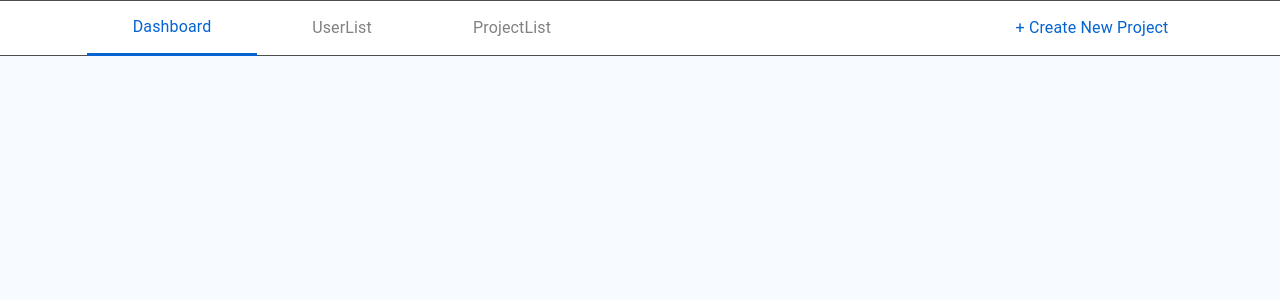
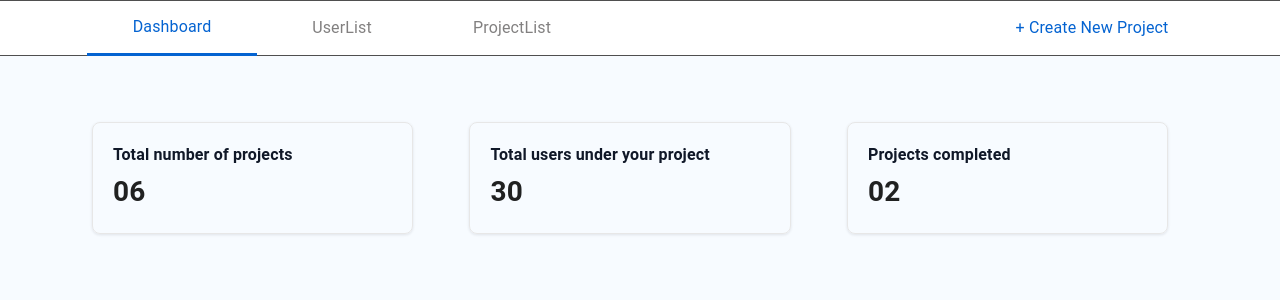
Before and after one commit to MunafHajir/tasksheet-manager, a React (Create React App) app in the folder tasksheet-manager/: page / in a window 1280 px wide. Shown: the top 300 px of the page. Built offline with nearby package versions, Linux system fonts and the light colour scheme.

Commit message:
Added  Dashboard Ui

```diff
--- a/tasksheet-manager/package.json
+++ b/tasksheet-manager/package.json
@@ -14,10 +14,6 @@
     "@testing-library/user-event": "^13.5.0",
     "@types/highcharts": "^7.0.0",
     "axios": "^1.6.3",
-<<<<<<< HEAD
-=======
-    "highcharts": "^11.2.0",
->>>>>>> 018cedd637285c08a927e67c90ee3a710e5bc2bc
     "highcharts-react-official": "^3.2.1",
     "react": "^18.2.0",
     "react-dom": "^18.2.0",
--- a/tasksheet-manager/src/App.js
+++ b/tasksheet-manager/src/App.js
@@ -1,5 +1,6 @@
 
 import CreateNewProject from "Containers/CreateNewProject/CreateNewProject";
+import Dashboard from "Containers/Dashboard/Dashboard";
 import DashboardProjectList from "Containers/DashboardProjectList/DashboardProjectList";
 import ProjectDetail from "Containers/DashboardProjectList/ProjectDetail/ProjectDetail";
 import DashboardUserList from "Containers/DashboardUserList/DashboardUserList";
@@ -17,10 +18,12 @@ const App = () => {
           <Route path="/ProjectList" element={<DashboardProjectList />} />
           <Route path="/ProjectList/:ProjectName" element={<ProjectDetail />} />
           <Route path="/UserList" element={<DashboardUserList />} />
+
+          <Route path="/" element={<Dashboard/>}/>
           <Route
             path="/UserList/:ProjectName"
             element={<PaticularUserSection/>}
-          />
+  />
           <Route path="/CreateNewProject" element={<CreateNewProject />} />
         </Routes>
       </Layout>
--- /dev/null
+++ b/tasksheet-manager/src/Containers/Dashboard/Card/Card.jsx
@@ -0,0 +1,41 @@
+import React from "react";
+import { createUseStyles } from "react-jss";
+import { Box, Typography } from "@mui/material";
+
+const useStyles = createUseStyles({
+  container: {
+    border: "1px solid #e7e7e7",
+    borderRadius: "8px",
+    padding: 20,
+    margin: 20,
+    flex: "0 0 28.3%",
+    textAlign: "center",
+    boxShadow: "0 1px 3px 0px rgba(16, 24, 40, 0.10)",
+  },
+  Text: {
+    display: "flex",
+    flexDirection: "column",
+    gap: "4px",
+   alignItems:"flex-start",
+
+  },
+});
+
+const Card = ({variantT, variantU, title, number, classesT, classesU}) => {
+  const classes = useStyles();
+
+  return (
+    <Box className={classes.container}>
+      <Box className={classes.Text}>
+        <Typography variant={variantT} className={`${classesT}`}>
+          {title}
+        </Typography>
+        <Typography variant={variantU} className={`${classesU}`}>
+          {number}
+        </Typography>
+      </Box>
+    </Box>
+  );
+};
+
+export default Card;
--- /dev/null
+++ b/tasksheet-manager/src/Containers/Dashboard/Card/CardContainer.jsx
@@ -0,0 +1,54 @@
+import Card from "./Card";
+import { createUseStyles } from "react-jss";
+
+const useStyles = createUseStyles({
+  titleText: {
+    fontSize: "16px",
+    fontWeight: "600",
+    color: "#101828",
+  },
+  numberText: {
+    fontSize: "28px",
+    fontWeight: "600",
+
+  },
+  flex: {
+    display: "flex",
+    justifyContent: "flex-start",
+    alignItems: "center",
+    gap: "16px",
+    flexWrap: "wrap",
+    marginTop: "16px",
+    width:'100%'
+  },
+});
+
+const CardContainer = () => {
+  const classes = useStyles();
+
+  const cardsData = [
+    { title: "Total number of projects", number: "06" },
+    { title: "Total users under your project", number: "30" },
+    { title: "Projects completed", number: "02" },
+  ];
+
+  return (
+    <>
+      <div className={classes.flex}>
+        {cardsData.map((card, cardIndex) => (
+          <Card
+            key={cardIndex}
+            classesT={classes.titleText}
+            variantT={"p"}
+            title={card.title}
+            variantU={"p"}
+            classesU={classes.numberText}
+            number={card.number}
+          />
+        ))}
+      </div>
+    </>
+  );
+};
+
+export default CardContainer;
--- /dev/null
+++ b/tasksheet-manager/src/Containers/Dashboard/Dashboard.jsx
@@ -0,0 +1,10 @@
+import React from 'react'
+import CardContainer from './Card/CardContainer'
+
+const Dashboard = () => {
+  return (
+   <CardContainer/>
+  )
+}
+
+export default Dashboard
--- a/tasksheet-manager/src/Containers/Dashboard/DashboardMain.jsx
+++ b/tasksheet-manager/src/Containers/Dashboard/DashboardMain.jsx
@@ -155,6 +155,9 @@ import React, { useState } from "react";
 import { createUseStyles } from "react-jss";
 import { Link } from "react-router-dom";
 
+
+
+
 const useStyle = createUseStyles({
   DasboardMain: {
     display: "flex",
@@ -288,6 +291,7 @@ const DashboardMain = () => {
           </Link>
         </Box>
       </Box>
+
     </>
   );
 };
--- a/tasksheet-manager/src/Containers/DashboardUserList/DashboardUserList.jsx
+++ b/tasksheet-manager/src/Containers/DashboardUserList/DashboardUserList.jsx
@@ -6,9 +6,9 @@ import React from "react";
 import  createUseStyles  from "react-jss";
 import CardContainer from "./Card/CardContainer";
 import Border from "Components/Common/Border";
+import Button from "Components/Common/Button";
 
-
-const useStyle = createUseStyles({
+const useStyles = createUseStyles({
   CustomTextStyle: {
     fontFamily: "Plus Jakarta Sans",
     fontSize: "1vw",
@@ -35,17 +35,27 @@ const useStyle = createUseStyles({
     borderRadius: "176px",
     padding: "4px 16px",
   },
+  SearchContainer: {
+    display: "flex",
+    justifyContent: "space-between",
+    alignItems: "center",
+    alignSelf: "stretch",
+  },
+  SearchBar: {
+    marginTop: "20px",
+  },
   searchWidth: {
-    width:'30vw'
-  }
+    width: '30vw',
+  },
 });
 
 const DashboardUserList = () => {
-  const classes = useStyle();
+  const classes = useStyles();
+
   return (
     <>
       <CssBaseline />
-      <box className={classes.MainContainer}>
+      <div className={classes.MainContainer}>
         <div className={classes.Main}>
           <Text
             TextVariant={"h5"}
@@ -56,13 +66,13 @@ const DashboardUserList = () => {
             classes={classes.SupportingText}
             SupportingTitle={"12 User"}
           />
+        </div>
+        <Button/>
+      </div>
 
-        </div>
-
-      </box>
-      <box className={classes.Main} >
-        <SearchBar placeholder={"Search User"} styleSearch={classes.searchWidth}/>
-      </box>
+      <div className={classes.SearchContainer}>
+        <SearchBar placeholder={"Search User"} styleSearch={classes.searchWidth} />
+      </div>
 
       <Border />
 
```
Also changed, not shown: tasksheet-manager/src/Containers/DashboardUserList/UserDetail/UserDetail.jsx (+17 -0 lines).
